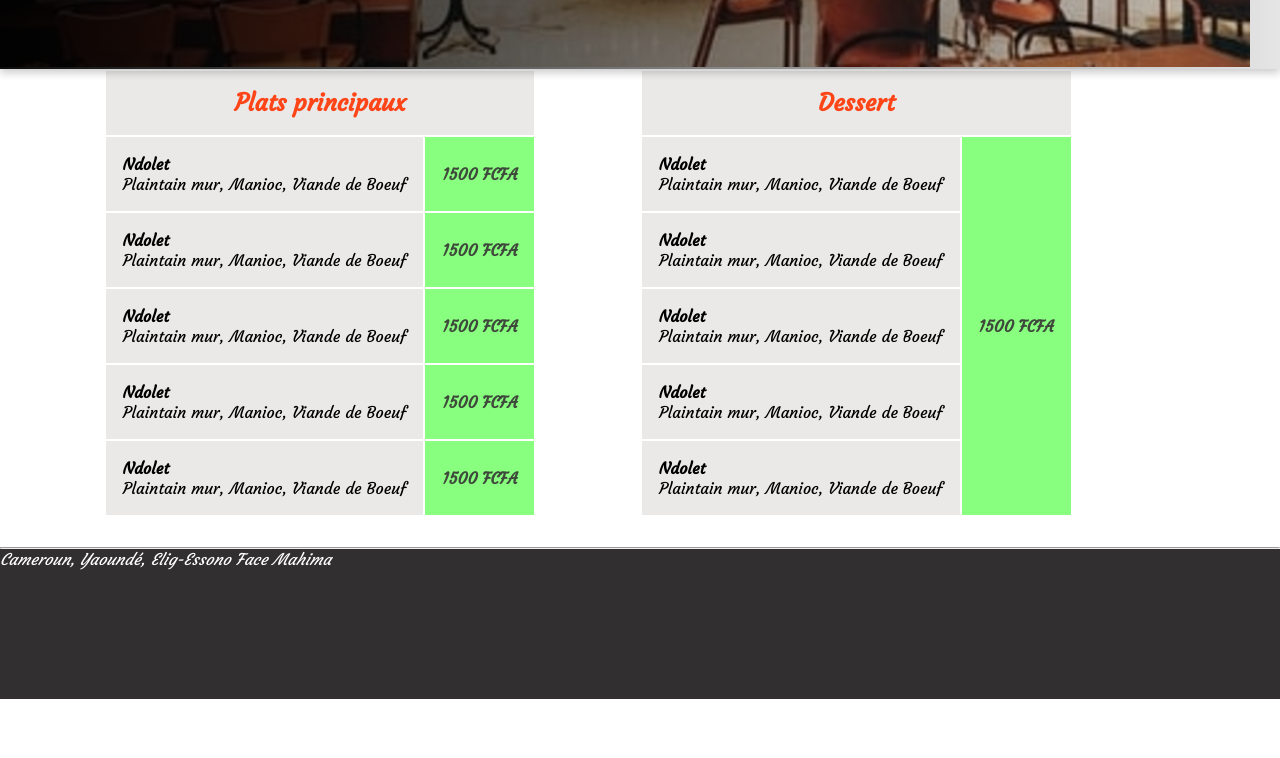
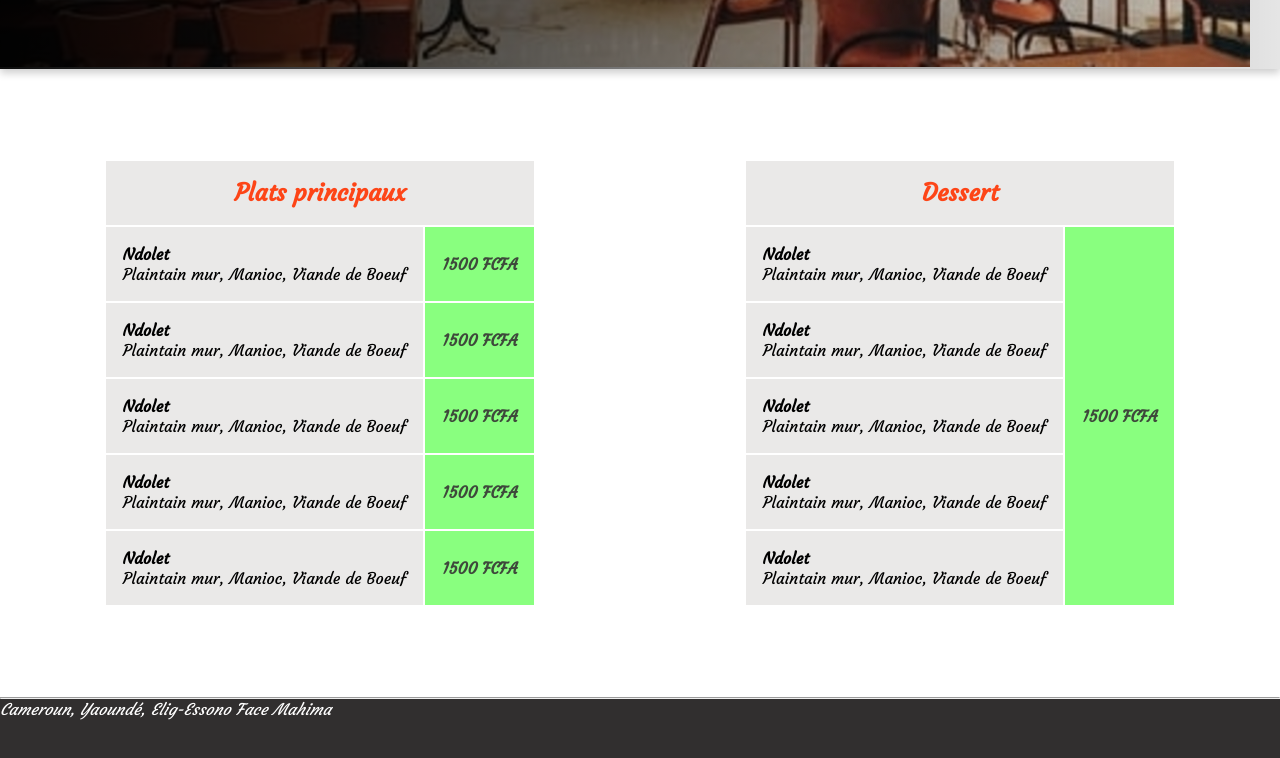
Before and after one commit to mesan237/Abed.restaurant.github, a plain HTML site: page menu.html in a window 1280 px wide. Shown: the part 326-1084 px from the top of the page. Before the commit the page ends 1025 px from the top, so only its background shows below. Drawn offline with Linux system fonts and the light colour scheme; a web font is replaced by a local one.

Commit message:
Edit the display property between the two tables on Menu.html

```diff
--- a/css/menu.css
+++ b/css/menu.css
@@ -99,14 +99,13 @@ div p{
 }
 
 /*body*/
+div.article{
+    margin: 170px 0 90px 0;
+    display: flex;
+    justify-content: space-around;
+    align-items: center;
+}
 
-#article{
-    display: flex;
-    margin: 30px 0;
-    align-items: center;
-    justify-content: space-evenly;
-
-}
 .plate tr:first-child td:first-child, .dessert tr:first-child td:first-child{
     text-align: center;
     color: rgba(255, 51, 0, 0.9);
--- a/menu.html
+++ b/menu.html
@@ -21,8 +21,7 @@
                 <p>Bienvenu sur le site web du restaurant K.A.N</p>
             </div>
         </header>
-        <article>
-            <div id="article">
+        <div class="article">
                 <table class="plate">
                     <tr>
                         <td colspan="2">
@@ -103,10 +102,7 @@
                         </td>
                     </tr>
                 </table>
-                <div class="clear"></div>
-            </div>
-        </article>
-        <div class="clear"></div>
+        </div>
         <hr>
         <footer>
             <address>Cameroun, Yaoundé, Elig-Essono Face Mahima</address>
```
